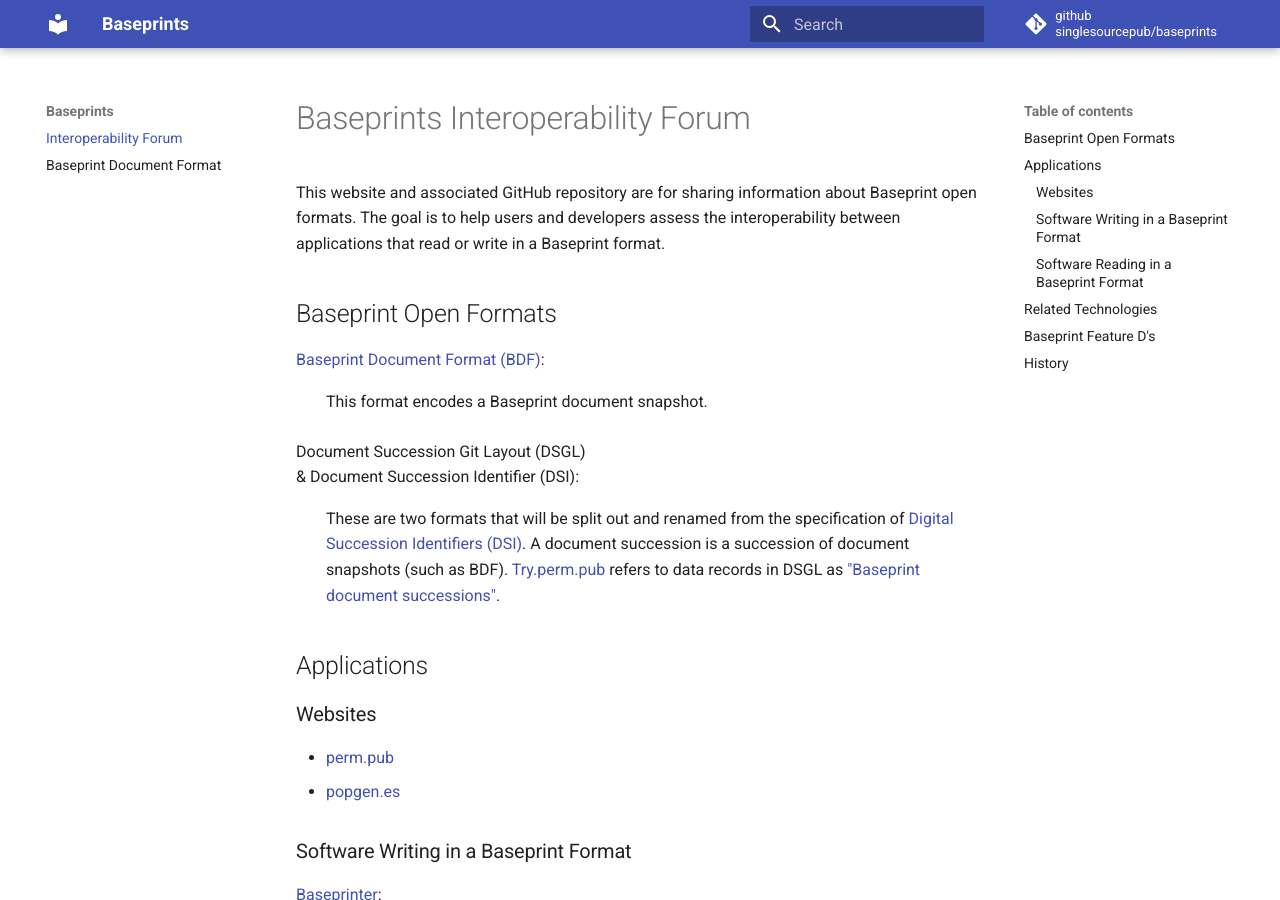
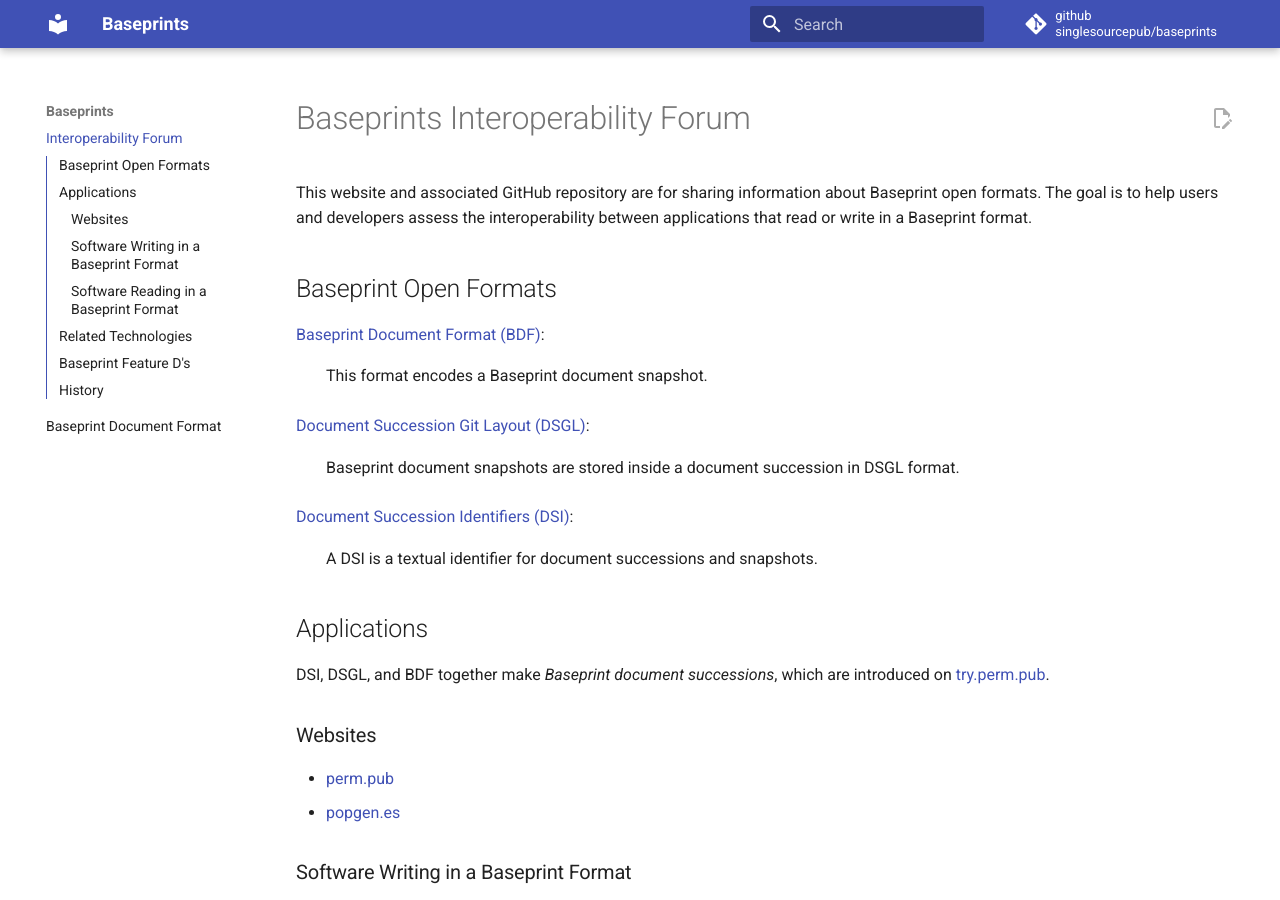
Before and after one commit to singlesourcepub/baseprints, an MkDocs documentation site: the page built from docs/index.md, in a window 1280 px wide and 900 px high. Built offline with MkDocs 1.6.1 and Material for MkDocs 9.7.7, drawn with Linux system fonts in a browser that asks for light colours.

Commit message:
link to new DSGL spec; remove old basecast dir

```diff
--- a/docs/index.md
+++ b/docs/index.md
@@ -12,16 +12,17 @@ Baseprint Open Formats
 [Baseprint Document Format (BDF)](bdf/index.md):
 :   This format encodes a Baseprint document snapshot.
 
-Document Succession Git Layout (DSGL)
-& Document Succession Identifier (DSI):
-:   These are two formats that will be split out and renamed from the specification of
-    [Digital Succession Identifiers (DSI)](https://perm.pub/1wFGhvmv8XZfPx0O5Hya2e9AyXo).
-    A document succession is a succession of document snapshots (such as BDF).
-    [Try.perm.pub](https://try.perm.pub) refers to data records in DSGL as
-    ["Baseprint document successions"](https://try.perm.pub/document_succession/).
+[Document Succession Git Layout (DSGL)](https://perm.pub/VGajCjaNP1Ugz58Khn1JWOEdMZ8):
+:   Baseprint document snapshots are stored inside a document succession in DSGL format.
+
+[Document Succession Identifiers (DSI)](https://perm.pub/1wFGhvmv8XZfPx0O5Hya2e9AyXo):
+:   A DSI is a textual identifier for document successions and snapshots.
 
 Applications
 ------------
+
+DSI, DSGL, and BDF together make *Baseprint document successions*, which are introduced
+on [try.perm.pub](https://try.perm.pub).
 
 ### Websites
 
--- a/mkdocs.yml
+++ b/mkdocs.yml
@@ -2,13 +2,14 @@ site_name: Baseprints
 site_url: https://baseprints.singlesource.pub/
 repo_name: github<br>singlesourcepub/baseprints
 repo_url: https://github.com/singlesourcepub/baseprints
-edit_uri: edit/main/docs/index.md
+edit_uri: edit/main/docs/
 theme:
   name: material
   custom_dir: theme
   features:
+    - content.action.edit
     - content.code.copy
-#    - toc.integrate
+    - toc.integrate
     - navigation.footer
     - navigation.indexes
     - navigation.top
```
Also changed, not shown: docs/basecast/containers.md (deleted, +0 -4 lines), docs/basecast/index.md (deleted, +0 -4 lines), docs/basecast/install.md (deleted, +0 -4 lines), docs/basecast/usage.md (deleted, +0 -4 lines).
